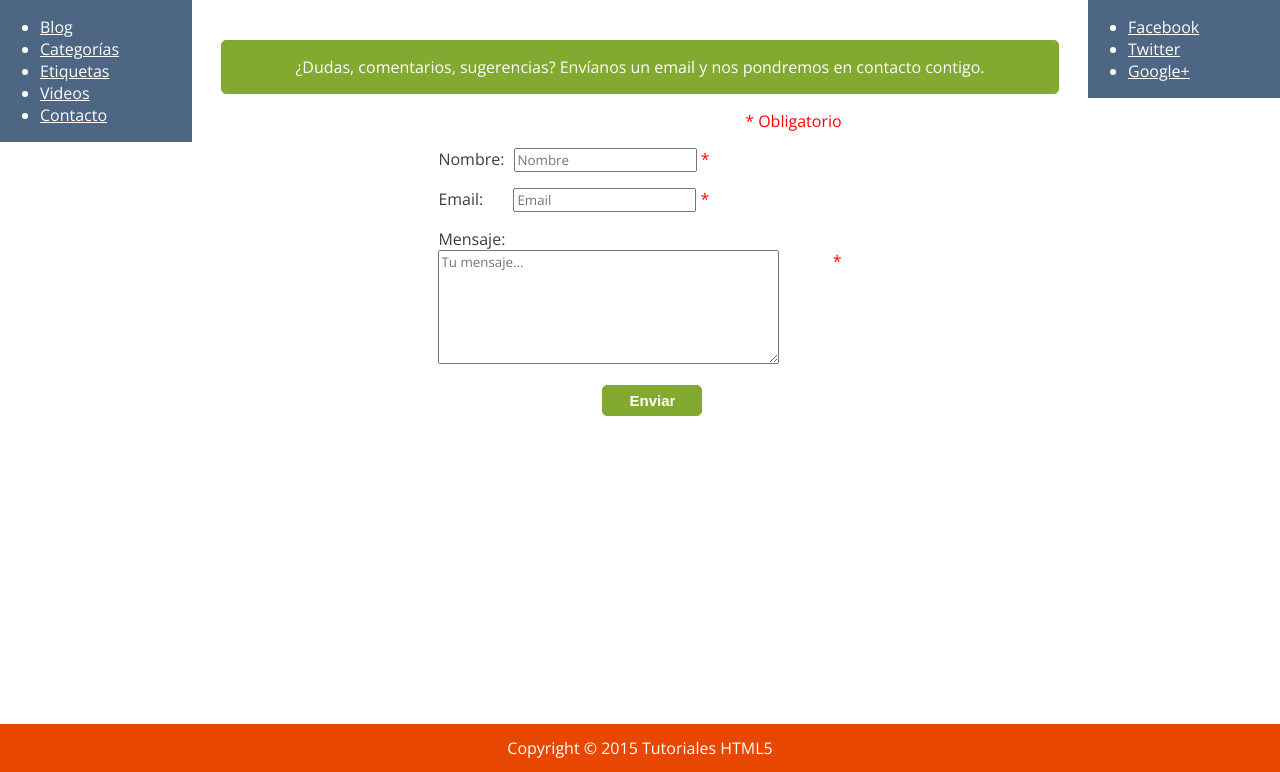
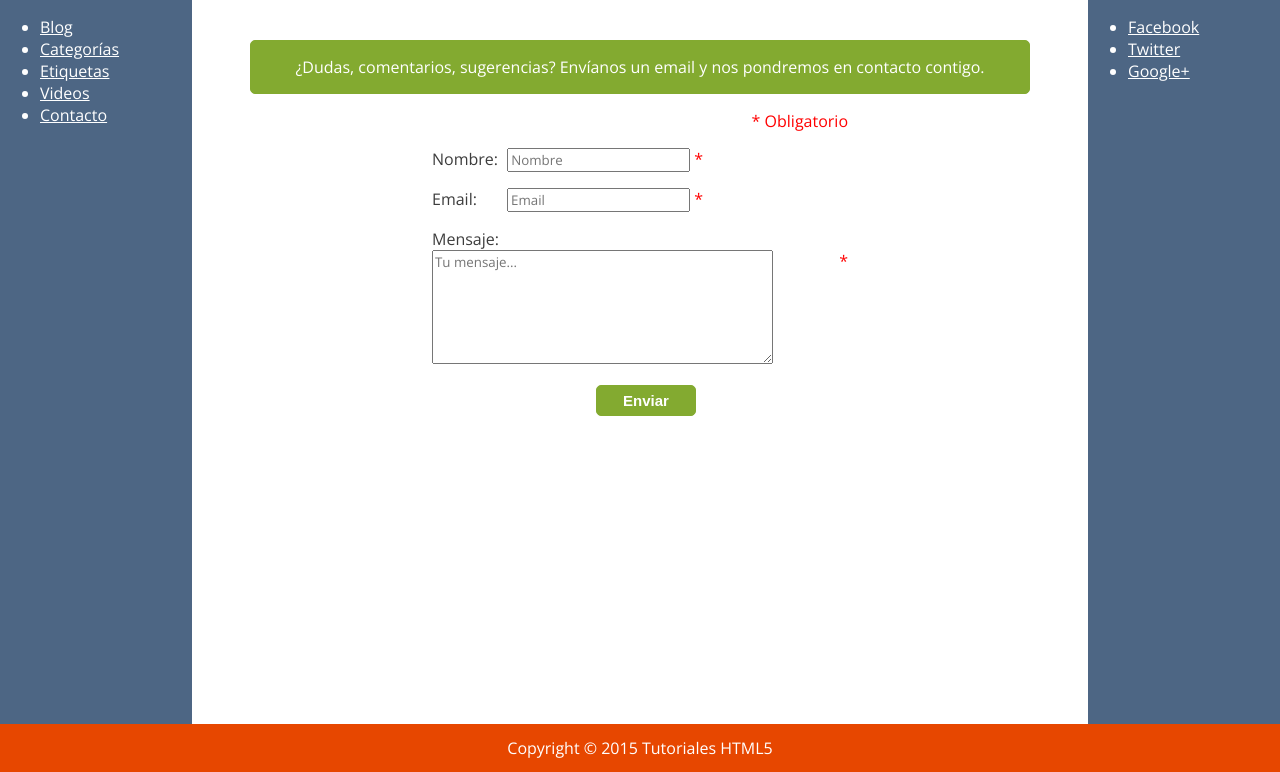
Before and after one commit to AlejandraAlejo/Blog-HTML5, a PHP site: page /contacto.html in a window 1280 px wide. Shown: the part 128-900 px from the top of the page. Run offline with PHP 8.4, Linux system fonts and the light colour scheme.

Commit message:
menu y sidebar dentro del div contenido

```diff
--- a/blog.html
+++ b/blog.html
@@ -10,6 +10,7 @@
         <header class="titulo-pagina">
             <h1>El Blog</h1>
         </header>
+        <div role="main" class="contenido">
             <nav class="menu">
                 <ul>
                     <li><a href="#">Blog</a></li>
@@ -27,7 +28,6 @@
                 </ul>
                 <div class="anuncios"></div>
             </aside>
-        <div role="main" class="contenido">
             <section class="contenedor-post">
                 <header class="titulo-post">
                     <h2>Título de post-1</h2>
--- a/contacto.html
+++ b/contacto.html
@@ -13,6 +13,7 @@
         <header class="titulo-pagina">
             <h1>Contáctanos</h1>
         </header>
+        <div role="main" class="contenido">
             <nav class="menu">
                 <ul>
                     <li><a href="#">Blog</a></li>
@@ -30,7 +31,6 @@
                 </ul>
                 <div class="anuncios"></div>
             </aside>
-        <div role="main" class="contenido">
             <section class="contacto">
                 <p class="mensaje-contacto">¿Dudas, comentarios, sugerencias? Envíanos un email y nos pondremos en contacto contigo.</p>
                 <form class="formulario" action="javascript:validar()" method = "">
--- a/css/estilos.css
+++ b/css/estilos.css
@@ -36,10 +36,18 @@ body{
 
 .menu{
     float: left;
+    bottom: 0;
+    margin-top: 128px;
+    position: absolute;
+    top: 0;
 }
 
 .sidebar{
-    float: right;
+    left: 85%;
+    bottom: 0;
+    margin-top: 128px;
+    position: absolute;
+    top: 0;
 }
 
 .footer{
@@ -54,15 +62,17 @@ body{
 /*PAGINA BLOG*/
 .contenido{
     color: #3D3D3D;
-    width: 70%;
+    width: 100%;
     margin-left: auto;
     margin-right: auto;
+    height: 100%;
 }
 
 .contenedor-post{
-    margin-left: 30px;
-    margin-right: 30px;
+    margin-left: auto;
+    margin-right: auto;
     border-bottom: 3px solid #E74700;
+    width: 65%;
 }
 
 .contenedor-post:last-child{
@@ -114,6 +124,13 @@ body{
 
 /*-----------------------------------------------------------------------------------------------------------------------------*/
 /*PAGINA CONTACTO*/
+
+.contacto{
+    margin-left: auto;
+    margin-right: auto;
+    width: 65%;
+}
+
 .mensaje-contacto{
     background-color: #83aa30;
     border: 1px solid #83aa30;
@@ -128,7 +145,7 @@ body{
 }
 
 .formulario{
-    width: 45%;
+    width: 50%;
     margin-left: auto;
     margin-right: auto;
 }
```
Lines whose indentation alone changed are shown as unchanged.
